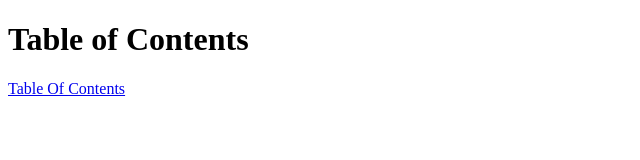
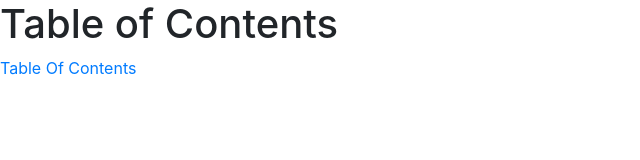
Before and after one commit to sonorousduck/sonorousduck.github.io, a plain HTML site: page index.html in a window 1280 px wide. Shown: the whole page, without its empty margins (0-640 px from the left). Drawn offline with nearby package versions, Linux system fonts and the light colour scheme.

Commit message:
Css files added

```diff
--- a/index.html
+++ b/index.html
@@ -4,6 +4,8 @@
     <meta charset="UTF-8">
     <meta name="viewport" content="width=device-width, initial-scale=1.0">
     <title>Sonorousduck</title>
+    <link rel="stylesheet" href="https://stackpath.bootstrapcdn.com/bootstrap/4.5.2/css/bootstrap.min.css" integrity="sha384-JcKb8q3iqJ61gNV9KGb8thSsNjpSL0n8PARn9HuZOnIxN0hoP+VmmDGMN5t9UJ0Z" crossorigin="anonymous">
+    <link rel="stylesheet" href="styles.css">
 </head>
 <body>
 
```
Also changed, not shown: styles.css (added).
